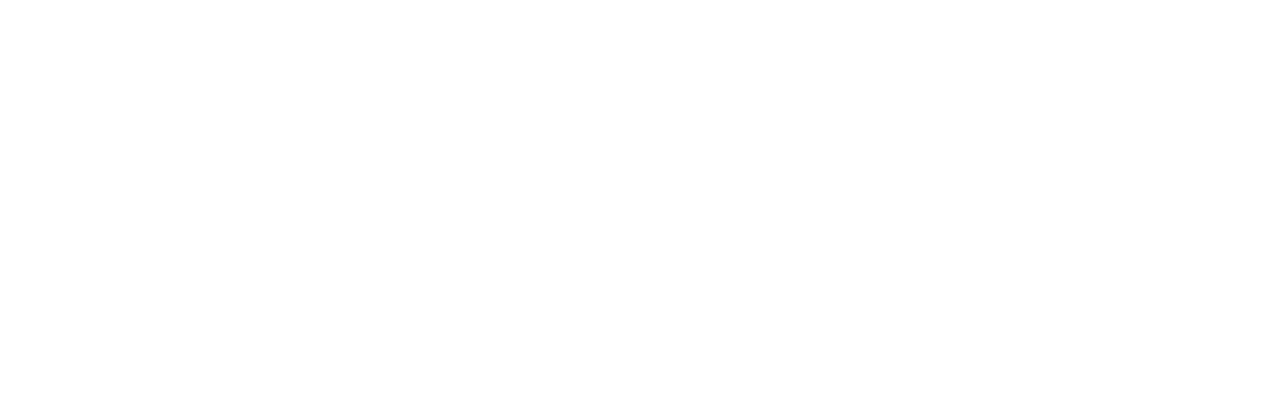
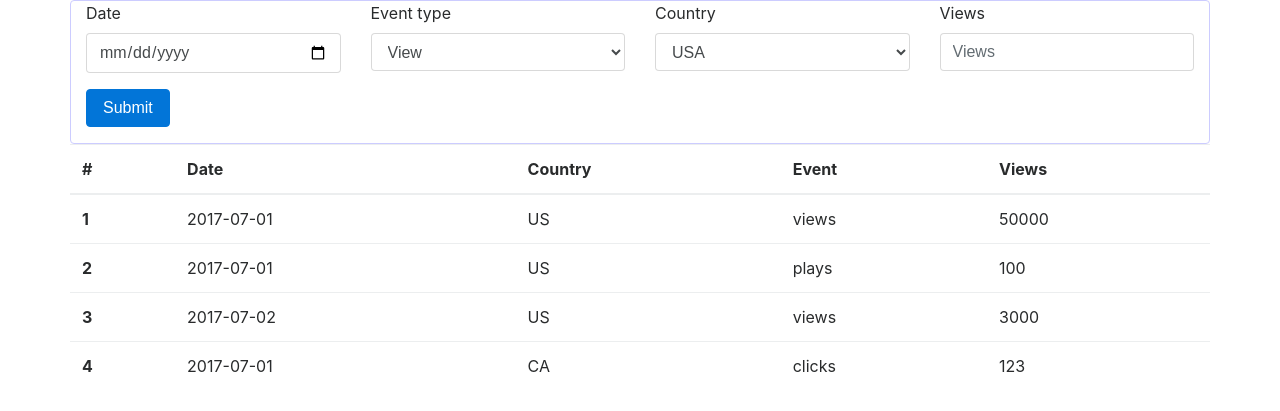
Before and after one commit to EldarU/eu_test_case, a PHP site: page / in a window 1280 px wide. Before the commit the part shown is empty. Shown: the top 411 px of the page. Run offline with PHP 8.4, Linux system fonts and the light colour scheme; some libraries are stand-ins or nearby versions.

Commit message:
form and table

```diff
--- /dev/null
+++ b/form.php
@@ -0,0 +1,32 @@
+<form>
+    <div class="container">
+        <div class="row">
+            <div class="form-group col-sm-3">
+                <label for="date">Date</label>
+                <input type="date" class="form-control" id="date" aria-describedby="dateHelp" placeholder="Date">
+            </div>
+            <div class="form-group col-sm-3">
+                <label for="event">Event type</label>
+                <select class="form-control" id="event">
+                    <option value="1">View</option>
+                    <option value="2">Play</option>
+                    <option value="3">Click</option>
+                </select>
+            </div>
+            <div class="form-group col-sm-3">
+                <label for="country">Country</label>
+                <select class="form-control" id="country">
+                    <option value="US">USA</option>
+                    <option value="CA">Canada</option>
+                </select>
+            </div>
+            <div class="form-group col-sm-3">
+                <label for="views">Views</label>
+                <input type="text" class="form-control" id="views" placeholder="Views">
+            </div>
+            <div class="form-group col-sm-2">
+                <button type="submit" class="btn btn-primary">Submit</button>
+            </div>
+        </div>
+    </div>
+</form>
--- a/index.php
+++ b/index.php
@@ -1,4 +1,83 @@
-<?php
-date_default_timezone_set("Europe/Kiev");
-ini_set('magic_quotes_gpc', 0);
-ini_set('magic_quotes_runtime', 0);
+<!DOCTYPE html>
+<html xmlns="http://www.w3.org/1999/xhtml">
+    <head>
+        <meta charset="utf-8">
+        <meta name="viewport" content="width=device-width, initial-scale=1, shrink-to-fit=no">
+        <link rel="stylesheet" href="https://maxcdn.bootstrapcdn.com/bootstrap/4.0.0-alpha.6/css/bootstrap.min.css" integrity="sha384-rwoIResjU2yc3z8GV/NPeZWAv56rSmLldC3R/AZzGRnGxQQKnKkoFVhFQhNUwEyJ" crossorigin="anonymous">
+    </head>
+    <body>
+        <script src="https://code.jquery.com/jquery-3.1.1.slim.min.js" integrity="sha384-A7FZj7v+d/sdmMqp/nOQwliLvUsJfDHW+k9Omg/a/EheAdgtzNs3hpfag6Ed950n" crossorigin="anonymous"></script>
+        <script src="https://cdnjs.cloudflare.com/ajax/libs/tether/1.4.0/js/tether.min.js" integrity="sha384-DztdAPBWPRXSA/3eYEEUWrWCy7G5KFbe8fFjk5JAIxUYHKkDx6Qin1DkWx51bBrb" crossorigin="anonymous"></script>
+        <script src="https://maxcdn.bootstrapcdn.com/bootstrap/4.0.0-alpha.6/js/bootstrap.min.js" integrity="sha384-vBWWzlZJ8ea9aCX4pEW3rVHjgjt7zpkNpZk+02D9phzyeVkE+jo0ieGizqPLForn" crossorigin="anonymous"></script>
+        <div id="sb-site">
+            <div id="loading">
+                <div class="spinner">
+                    <div class="bounce1"></div>
+                    <div class="bounce2"></div>
+                    <div class="bounce3"></div>
+                </div>
+            </div>
+            <div id="page-wrapper">
+                <div id="page-content-wrapper">
+                    <div id="page-content">
+                        <div class="container">
+                            <div class="row">
+                                <div class="form">
+                                    <?php include_once 'form.php';?>
+                                </div>
+                                <table class="table">
+                                    <thead>
+                                        <tr>
+                                            <th>#</th>
+                                            <th>Date</th>
+                                            <th>Country</th>
+                                            <th>Event</th>
+                                            <th>Views</th>
+                                        </tr>
+                                    </thead>
+                                    <tbody>
+                                        <tr>
+                                            <th scope="row">1</th>
+                                            <td>2017-07-01</td>
+                                            <td>US</td>
+                                            <td>views</td>
+                                            <td>50000</td>
+                                        </tr>
+                                        <tr>
+                                            <th scope="row">2</th>
+                                            <td>2017-07-01</td>
+                                            <td>US</td>
+                                            <td>plays</td>
+                                            <td>100</td>
+                                        </tr>
+                                        <tr>
+                                            <th scope="row">3</th>
+                                            <td>2017-07-02</td>
+                                            <td>US</td>
+                                            <td>views</td>
+                                            <td>3000</td>
+                                        </tr>
+                                        <tr>
+                                            <th scope="row">4</th>
+                                            <td>2017-07-01</td>
+                                            <td>CA</td>
+                                            <td>clicks</td>
+                                            <td>123</td>
+                                        </tr>
+                                    </tbody>
+                                </table>
+                            </div>
+                        </div>
+                    </div>
+                </div>
+            </div>
+        </div>
+    </body>
+</html>
+<style>
+    .form {
+        border: 1px solid #ccccff;
+        border-radius: 4px;
+        width: 100%;
+    }
+</style>
```
